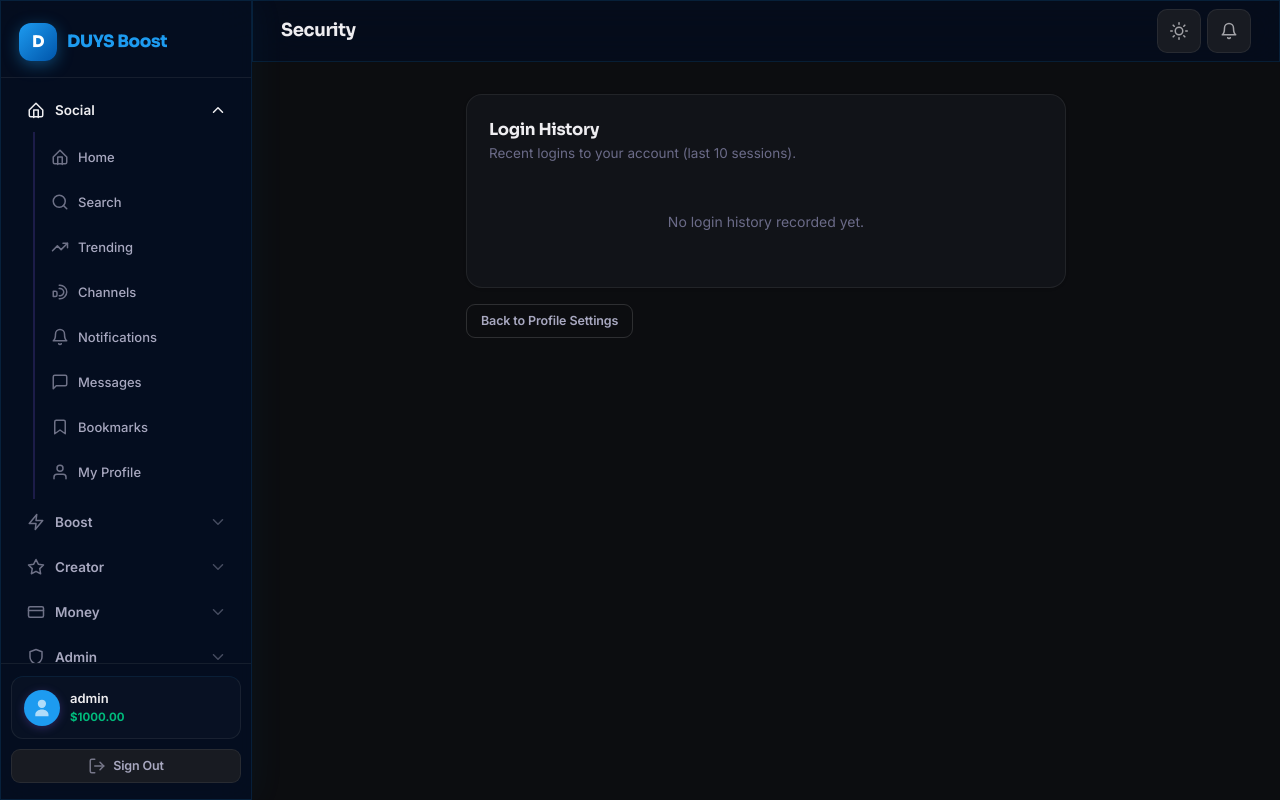
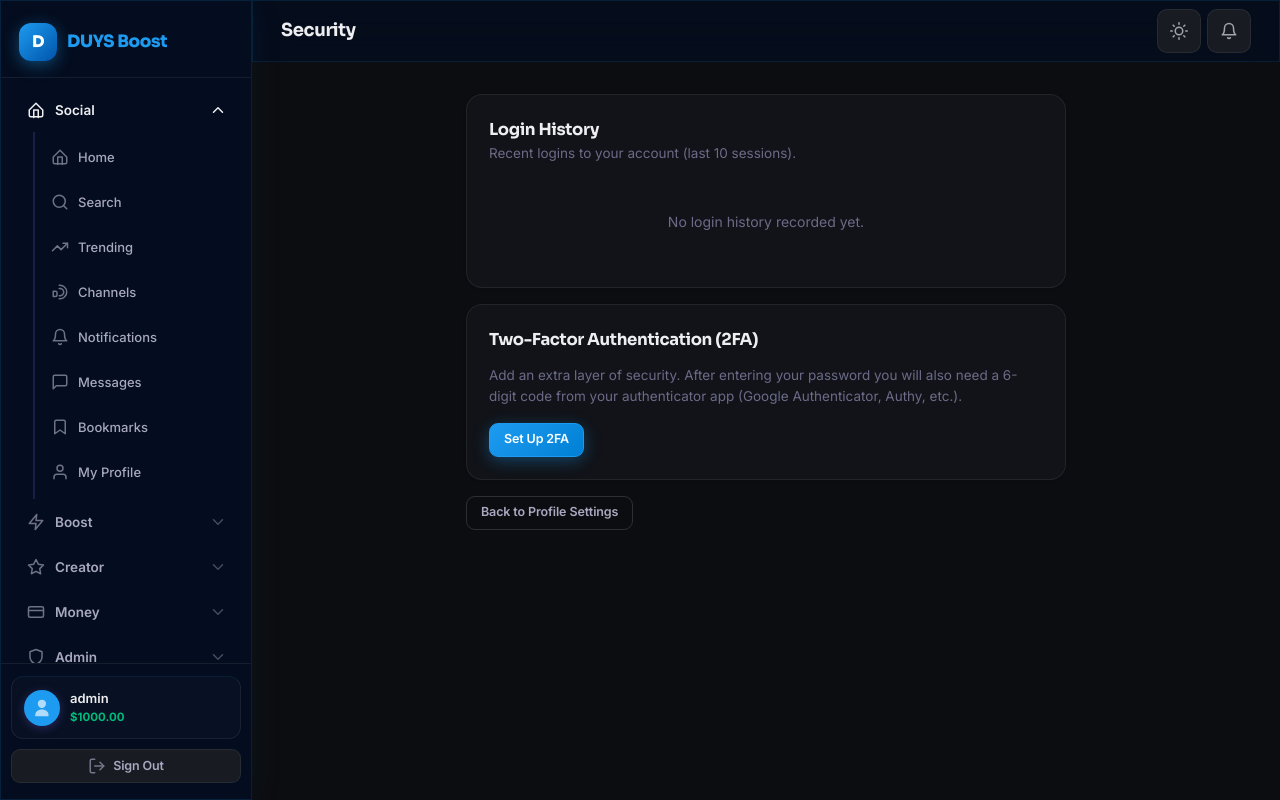
Before and after one commit to matthewmenos/DuysBoost2, a Flask app: page /settings/security in a window 1280 px wide. Run offline with Flask 3, Linux system fonts and the light colour scheme; a user stored in the database is signed in; data comes from the database, SQL or seed files in the repository; data that the repository does not hold is empty.

Commit message:
Implement two-factor authentication (TOTP) — Feature 14
- pyotp + qrcode[pil] added to requirements.txt
- totp_secret / totp_enabled columns added via REQUIRED_COLUMNS migration
- Login route now redirects to /login/2fa challenge when TOTP is on
- GET /settings/2fa renders QR code + manual secret for setup
- POST /settings/2fa/enable verifies code and activates TOTP
- POST /settings/2fa/disable verifies code and deactivates TOTP
- New templates: 2fa_challenge.html, settings_2fa.html
- security_settings.html shows 2FA status and links to setup/disable

```diff
--- a/blueprints/auth.py
+++ b/blueprints/auth.py
@@ -112,6 +112,12 @@ def login():
             reason = dict(user).get('ban_reason', '') or 'Community guidelines violation'
             return jsonify({'success': False, 'errors': [f'Account suspended: {reason}']}), 403
         maybe_upgrade_password_hash(db, user['id'], password, user['password'])
+        user_d = dict(user)
+        # If 2FA is enabled, send to challenge page instead of logging in directly
+        if user_d.get('totp_enabled') and user_d.get('totp_secret'):
+            session.clear()
+            session['2fa_pending_uid'] = user_d['id']
+            return jsonify({'success': True, 'redirect': url_for('auth.two_fa_challenge')})
         session.clear()
         session['user_id'] = user['id']
         try:
@@ -123,7 +129,6 @@ def login():
         except Exception:
             pass
         # Admin accounts land on the dashboard, not the social feed
-        user_d    = dict(user)
         is_admin  = bool(user_d.get('is_admin', 0))
         redirect_to = url_for('admin.admin') if is_admin else url_for('social.feed')
         return jsonify({'success': True, 'redirect': redirect_to})
@@ -442,4 +447,113 @@ def security_settings():
         ).fetchall()
     except Exception:
         history = []
-    return render_template('security_settings.html', login_history=[dict(h) for h in history])
+    user = db.execute('SELECT totp_enabled FROM users WHERE id=?', (uid,)).fetchone()
+    return render_template('security_settings.html',
+                           login_history=[dict(h) for h in history],
+                           totp_enabled=bool(user and user['totp_enabled']))
+
+
+# ── 2FA challenge (redirect target after password check when TOTP is on) ──────
+
+@bp.route('/login/2fa', methods=['GET', 'POST'])
+def two_fa_challenge():
+    if 'user_id' in session:
+        return redirect(url_for('social.feed'))
+    uid = session.get('2fa_pending_uid')
+    if not uid:
+        return redirect(url_for('auth.login'))
+    if request.method == 'POST':
+        import pyotp
+        db   = get_db()
+        code = (request.form.get('code') or '').strip().replace(' ', '')
+        user = db.execute('SELECT * FROM users WHERE id=?', (uid,)).fetchone()
+        if not user:
+            session.pop('2fa_pending_uid', None)
+            return redirect(url_for('auth.login'))
+        totp = pyotp.TOTP(user['totp_secret'])
+        if not totp.verify(code, valid_window=1):
+            return render_template('2fa_challenge.html', error='Invalid code. Try again.')
+        session.pop('2fa_pending_uid', None)
+        session['user_id'] = uid
+        try:
+            ip = request.headers.get('X-Forwarded-For', request.remote_addr or '').split(',')[0].strip()[:45]
+            ua = request.headers.get('User-Agent', '')[:300]
+            db.execute('INSERT INTO login_history (user_id, ip_address, user_agent) VALUES (?,?,?)',
+                       (uid, ip, ua))
+            db.commit()
+        except Exception:
+            pass
+        is_admin = bool(dict(user).get('is_admin', 0))
+        return redirect(url_for('admin.admin') if is_admin else url_for('social.feed'))
+    return render_template('2fa_challenge.html', error=None)
+
+
+# ── 2FA setup / enable / disable ──────────────────────────────────────────────
+
+@bp.route('/settings/2fa', methods=['GET'])
+@login_required
+def two_fa_setup():
+    import pyotp, qrcode, io, base64
+    db  = get_db()
+    uid = session['user_id']
+    user = db.execute('SELECT username, totp_secret, totp_enabled FROM users WHERE id=?', (uid,)).fetchone()
+    user_d = dict(user)
+
+    # Generate a fresh secret each time the page loads (only saved on enable)
+    secret = pyotp.random_base32()
+    session['2fa_setup_secret'] = secret
+
+    totp     = pyotp.TOTP(secret)
+    otp_uri  = totp.provisioning_uri(name=user_d['username'], issuer_name='DUYS Boost')
+    img      = qrcode.make(otp_uri)
+    buf      = io.BytesIO()
+    img.save(buf, format='PNG')
+    qr_b64   = base64.b64encode(buf.getvalue()).decode()
+
+    return render_template('settings_2fa.html',
+                           qr_b64=qr_b64,
+                           secret=secret,
+                           totp_enabled=bool(user_d.get('totp_enabled')))
+
+
+@bp.route('/settings/2fa/enable', methods=['POST'])
+@login_required
+@csrf_exempt
+def two_fa_enable():
+    import pyotp
+    db     = get_db()
+    uid    = session['user_id']
+    if request.is_json:
+        code = str((request.get_json(silent=True) or {}).get('code', '')).strip().replace(' ', '')
+    else:
+        code = str(request.form.get('code', '')).strip().replace(' ', '')
+    secret = session.get('2fa_setup_secret')
+    if not secret:
+        return jsonify({'success': False, 'error': 'Setup session expired. Please reload the page.'}), 400
+    totp = pyotp.TOTP(secret)
+    if not totp.verify(code, valid_window=1):
+        return jsonify({'success': False, 'error': 'Invalid code. Make sure your authenticator app time is correct.'}), 400
+    db.execute('UPDATE users SET totp_secret=?, totp_enabled=1 WHERE id=?', (secret, uid))
+    db.commit()
+    session.pop('2fa_setup_secret', None)
+    return jsonify({'success': True})
+
+
+@bp.route('/settings/2fa/disable', methods=['POST'])
+@login_required
+@csrf_exempt
+def two_fa_disable():
+    import pyotp
+    db   = get_db()
+    uid  = session['user_id']
+    data = request.get_json(silent=True) or {}
+    code = str(data.get('code', '') or request.form.get('code', '')).strip().replace(' ', '')
+    user = db.execute('SELECT totp_secret, totp_enabled FROM users WHERE id=?', (uid,)).fetchone()
+    if not user or not user['totp_enabled'] or not user['totp_secret']:
+        return jsonify({'success': False, 'error': '2FA is not enabled.'}), 400
+    totp = pyotp.TOTP(user['totp_secret'])
+    if not totp.verify(code, valid_window=1):
+        return jsonify({'success': False, 'error': 'Invalid code.'}), 400
+    db.execute('UPDATE users SET totp_secret=NULL, totp_enabled=0 WHERE id=?', (uid,))
+    db.commit()
+    return jsonify({'success': True})
--- a/db.py
+++ b/db.py
@@ -945,6 +945,9 @@ def run_schema_migrations(conn: sqlite3.Connection) -> None:
         # sensitive content warnings
         ('posts', 'is_sensitive',         'INTEGER DEFAULT 0'),
         ('users', 'auto_show_sensitive',  'INTEGER DEFAULT 0'),
+        # two-factor authentication (TOTP)
+        ('users', 'totp_secret',  'TEXT'),
+        ('users', 'totp_enabled', 'INTEGER DEFAULT 0'),
     ]
 
     cur = conn.cursor()
--- a/requirements.txt
+++ b/requirements.txt
@@ -31,3 +31,7 @@ flask-compress>=1.15
 
 # ── HTML parsing for Open Graph link previews ─────────────────────────────────
 beautifulsoup4>=4.12.0
+
+# ── Two-factor authentication (TOTP) ─────────────────────────────────────────
+pyotp>=2.9.0
+qrcode[pil]>=7.4.2
--- a/templates/security_settings.html
+++ b/templates/security_settings.html
@@ -39,6 +39,28 @@
     {% endif %}
   </div>
 
+  <!-- 2FA card -->
+  <div class="card" style="margin-top:16px">
+    <div class="section-title mb-12">Two-Factor Authentication (2FA)</div>
+    {% if totp_enabled %}
+    <p style="font-size:13.5px;color:var(--muted);margin-bottom:16px">
+      2FA is <strong style="color:var(--green)">enabled</strong> on your account.
+      Your authenticator app is required at each login.
+    </p>
+    <a href="{{ url_for('auth.two_fa_setup') }}" class="btn btn-outline btn-sm" style="color:var(--red);border-color:var(--red)">
+      Disable 2FA
+    </a>
+    {% else %}
+    <p style="font-size:13.5px;color:var(--muted);margin-bottom:16px">
+      Add an extra layer of security. After entering your password you will also need a
+      6-digit code from your authenticator app (Google Authenticator, Authy, etc.).
+    </p>
+    <a href="{{ url_for('auth.two_fa_setup') }}" class="btn btn-primary btn-sm">
+      Set Up 2FA
+    </a>
+    {% endif %}
+  </div>
+
   <div style="margin-top:16px">
     <a href="{{ url_for('social.edit_profile') }}" class="btn btn-outline btn-sm">
       Back to Profile Settings
```
Also changed, not shown: templates/2fa_challenge.html (added, +32 -0 lines), templates/settings_2fa.html (added, +127 -0 lines).
